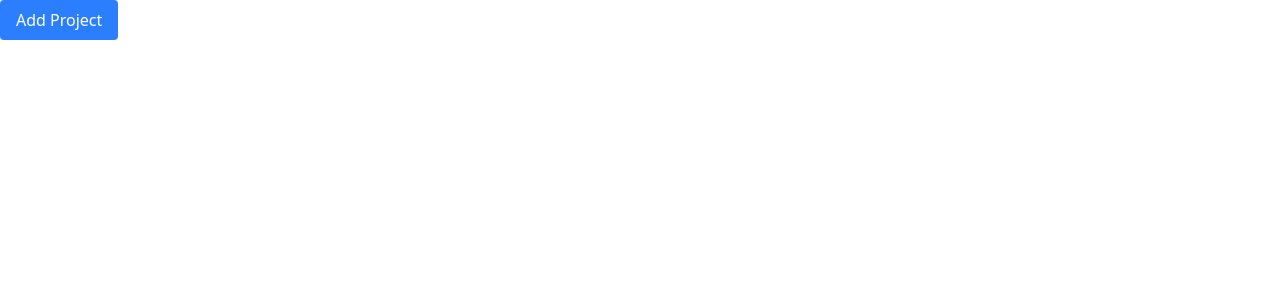
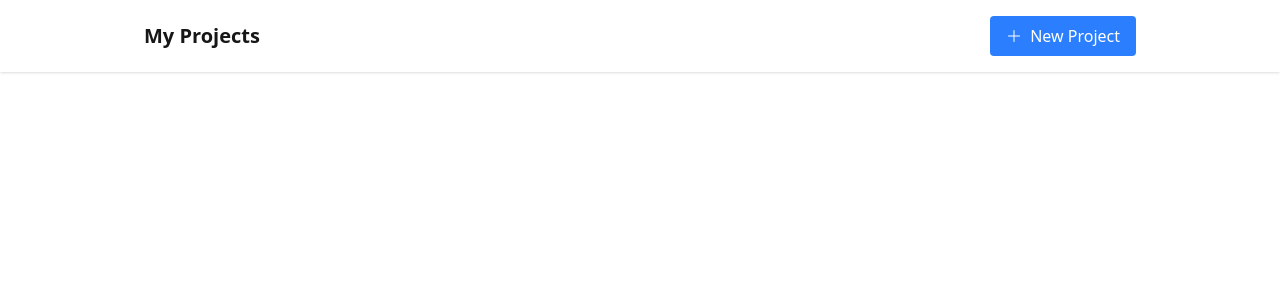
Before and after one commit to nickjvm/timelapse, a Next.js app: page / in a window 1280 px wide. Shown: the top 300 px of the page. Built offline with nearby package versions, Linux system fonts and the light colour scheme.

Commit message:
clean up project list page

```diff
--- a/src/app/globals.css
+++ b/src/app/globals.css
@@ -27,6 +27,12 @@ body {
 }
 
 button,
+label,
+a {
+  @apply cursor-pointer;
+}
+
+button,
 .btn {
-  @apply flex items-center gap-2 cursor-pointer rounded p-4 py-2 transition;
+  @apply flex items-center gap-2 rounded p-4 py-2 transition;
 }
--- a/src/app/page.tsx
+++ b/src/app/page.tsx
@@ -1,5 +1,61 @@
-import Timeline from "@/components/Timeline";
+'use client'
+
+import { useAppStore } from "@/store";
+import FrameImage from "@/components/Image";
+import Link from "next/link";
+import { MdEdit } from "react-icons/md";
+import { PiNoteBlank, PiPlus } from "react-icons/pi";
+import { useRouter } from "next/navigation";
 
 export default function Home() {
-  return <Timeline />;
+  const { projects } = useAppStore()
+  const sortedProjects = projects.toSorted((a, b) => new Date(b.updatedAt).getTime() - new Date(a.updatedAt).getTime())
+
+  const router = useRouter();
+  const { addProject } = useAppStore();
+
+  const handleClick = () => {
+    const newProject = {
+      name: `My Timeline ${new Date().toLocaleDateString()}`,
+      description: '',
+      frames: [],
+    };
+    const id = addProject(newProject);
+
+    router.push(`/projects/${id}`);
+  };
+
+  return (
+    <div>
+      <div className="sticky top-0 z-50 bg-white shadow w-full">
+        <div className="max-w-5xl mx-auto flex items-center justify-between p-4 gap-2">
+          <h2 className="text-xl font-bold w-full">
+            My Projects
+          </h2>
+          <button className=" bg-blue-500 text-white hover:bg-blue-800 whitespace-nowrap" onClick={handleClick}>
+            <PiPlus /> New Project
+          </button>
+        </div>
+      </div>
+      <div className="p-4 grid grid-cols-3 max-w-5xl mx-auto gap-4">
+        {sortedProjects.map((project) => (
+          <Link key={project.id} href={`/projects/${project.id}`} className="space-y-4">
+            <div className="relative block">
+              <div className="absolute top-0 left-0 w-full h-full bg-white/50 z-10 opacity-0 hover:opacity-100 transition-opacity flex items-center justify-center text-lg gap-2">
+                <MdEdit /> Edit
+              </div>
+              {project.frames.length > 0 && <FrameImage projectId={project.id} className="rounded z-0 border border-neutral-400" ratio="aspect-[calc(3/4)]" id={project.frames[project.frames.length - 1].id} alt="" />}
+              {!project.frames.length && <div className="w-full aspect-[calc(3/4)] bg-neutral-100 rounded z-0 border border-neutral-400 flex items-center justify-center text-neutral-300"><PiNoteBlank className="w-12 h-12" /></div>}
+              <div className="absolute top-[8px] left-[8px] w-full aspect-[calc(3/4)] border border-neutral-400 rounded -z-20 shadow"></div>
+              <div className="absolute top-[4px] left-[4px] w-full aspect-[calc(3/4)] border border-neutral-400 rounded -z-10 bg-white"></div>
+            </div>
+            <div>
+              <h2 className="text-lg font-bold hover:underline">{project.name}</h2>
+              <p className="text-sm text-neutral-500">{project.frames.length} frame{project.frames.length === 1 ? '' : 's'}</p>
+            </div>
+          </Link>
+        ))}
+      </div>
+    </div>
+  )
 }
--- a/src/components/Compare.tsx
+++ b/src/components/Compare.tsx
@@ -5,7 +5,7 @@ import { MdDragIndicator } from "react-icons/md";
 
 import FrameImage from "@/components/Image";
 
-export default function Compare({ a, b, onClose }: { a: string, b: string, onClose: () => void }) {
+export default function Compare({ projectId, a, b, onClose }: { projectId: string, a: string, b: string, onClose: () => void }) {
     const containerRef = useRef<HTMLDivElement>(null)
 
     const x = useMotionValue(100)
@@ -40,9 +40,9 @@ export default function Compare({ a, b, onClose }: { a: string, b: string, onClo
             <div className="flex items-center justify-center">
                 {mode === 'overlaid' && (
                     <div ref={containerRef} className="relative items-center justify-center aspect-[calc(3/4)]">
-                        <FrameImage id={b} ratio="aspect-[calc(3/4)]" className="w-md" alt="" />
+                        <FrameImage projectId={projectId} id={b} ratio="aspect-[calc(3/4)]" className="w-md" alt="" />
                         <div className="absolute top-0 left-0 overflow-hidden" style={{ width: compareWidth + 'px' }}>
-                            <FrameImage id={a} ratio="aspect-[calc(3/4)]" className="w-md" alt="" />
+                            <FrameImage projectId={projectId} id={a} ratio="aspect-[calc(3/4)]" className="w-md" alt="" />
                         </div>
                         <motion.div
                             drag
@@ -57,8 +57,8 @@ export default function Compare({ a, b, onClose }: { a: string, b: string, onClo
                 )}
                 {mode === 'side-by-side' && (
                     <div className="relative items-center justify-center flex gap-2">
-                        <FrameImage id={a} ratio="aspect-[calc(3/4)]" className="w-md" alt="" />
-                        <FrameImage id={b} ratio="aspect-[calc(3/4)]" className="w-md" alt="" />
+                        <FrameImage projectId={projectId} id={a} ratio="aspect-[calc(3/4)]" className="w-md" alt="" />
+                        <FrameImage projectId={projectId} id={b} ratio="aspect-[calc(3/4)]" className="w-md" alt="" />
                     </div>
                 )}
             </div>
--- a/src/components/Image.tsx
+++ b/src/components/Image.tsx
@@ -8,12 +8,12 @@ import {
     useAnimationControls,
     useMotionValue,
 } from "motion/react";
-import { useParams } from "next/navigation";
 import { useEffect, useRef, useState } from "react";
 import { HiMiniMagnifyingGlassMinus, HiMiniMagnifyingGlassPlus } from "react-icons/hi2";
 import { MdOutlineRotateLeft, MdOutlineRotateRight } from "react-icons/md";
 
 type Props = {
+    projectId: string
     id: string
     ratio?: string
     onReposition?: (x: number, y: number, scale: number, rotation: number) => void
@@ -21,9 +21,8 @@ type Props = {
     editing?: boolean
 } & HTMLMotionProps<'div'>
 
-export default function Image({ id, ratio, className, editing, onReposition }: Props) {
+export default function Image({ projectId, id, ratio, className, editing, onReposition }: Props) {
     const { projects } = useAppStore()
-    const { id: projectId } = useParams()
     const project = projects.find((project) => project.id === projectId)!
     const frame = project.frames.find((frame) => frame.id === id)!
 
--- a/src/components/Preview.tsx
+++ b/src/components/Preview.tsx
@@ -59,7 +59,7 @@ export default function Preview({ onClose }: Props) {
   }, [onClose])
   return (
     <div
-      className="fixed flex top-0 left-0 right-0 bottom-0 bg-black/90 z-30"
+      className="fixed flex top-0 left-0 right-0 bottom-0 bg-black/90 z-50"
       onClick={(e) => {
         if (e.currentTarget === e.target) {
           onClose()
@@ -83,7 +83,7 @@ export default function Preview({ onClose }: Props) {
             ))}
           </div>
         </div>
-        <Image id={frame.id} ratio="aspect-[calc(3/4)]" className="w-full" alt="" />
+        <Image projectId={project.id} id={frame.id} ratio="aspect-[calc(3/4)]" className="w-full" alt="" />
         <p className="text-center text-white text-xl font-bold mt-2">{frame.caption || "\u00A0"}</p>
         <input type="range" min="0" max={project.frames.length - 1} step="1" value={index} onChange={(e) => {
           setIndex(Number(e.target.value))
```
Also changed, not shown: src/app/projects/[id]/page.tsx (+19 -6 lines).
